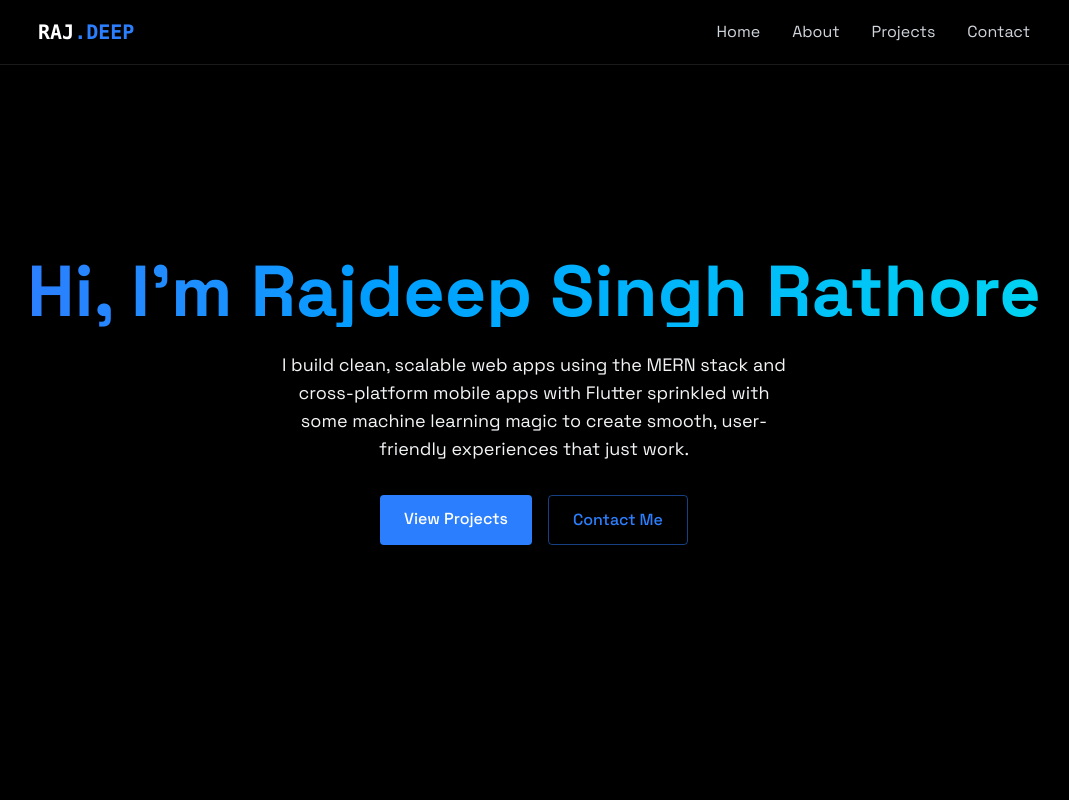
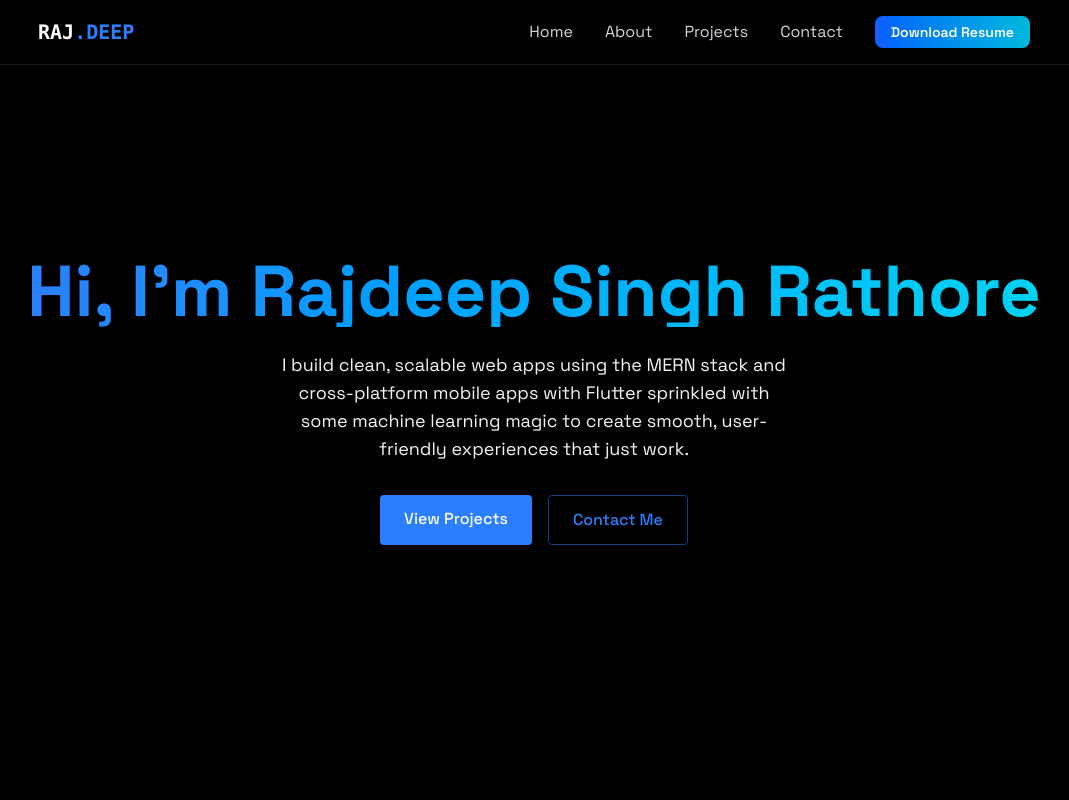
Before and after one commit to RathoreRajdeep/portfolio-0, a React (Vite) app: page / in a window 1280 px wide. Shown: the top 800 px of the page, without its empty margins (106-1175 px from the left). Built offline with nearby package versions, Linux system fonts and the light colour scheme.

Commit message:
Added resume

```diff
--- a/src/components/Navbar.jsx
+++ b/src/components/Navbar.jsx
@@ -4,13 +4,13 @@ export const Navbar = ({ menuOpen, setMenuOpen }) => {
   useEffect(() => {
     document.body.style.overflow = menuOpen ? "hidden" : "";
   }, [menuOpen]);
+
   return (
     <nav className="fixed top-0 w-full z-40 bg-[rgba(10, 10, 10, 0.8)] backdrop-blur-lg border-b border-white/10 shadow-lg">
       <div className="max-w-5xl mx-auto px-4">
         <div className="flex justify-between items-center h-16">
           <a href="#home" className="font-mono text-xl font-bold text-white">
-            {" "}
-            RAJ<span className="text-blue-500">.DEEP</span>{" "}
+            RAJ<span className="text-blue-500">.DEEP</span>
           </a>
 
           <div
@@ -21,33 +21,27 @@ export const Navbar = ({ menuOpen, setMenuOpen }) => {
           </div>
 
           <div className="hidden md:flex items-center space-x-8">
-            <a
-              href="#home"
-              className="text-gray-300 hove:text-white transition-colors"
-            >
-              {" "}
+            <a href="#home" className="text-gray-300 hover:text-white transition-colors">
               Home
             </a>
+            <a href="#about" className="text-gray-300 hover:text-white transition-colors">
+              About
+            </a>
+            <a href="#projects" className="text-gray-300 hover:text-white transition-colors">
+              Projects
+            </a>
+            <a href="#contact" className="text-gray-300 hover:text-white transition-colors">
+              Contact
+            </a>
+
+            {/* Download Resume Button */}
             <a
-              href="#about"
-              className="text-gray-300 hove:text-white transition-colors"
+              href="https://drive.google.com/uc?export=download&id=12hD96NWoDUiRKnOi_HU2bYjCXiAfaoSl"
+              target="_blank"
+              rel="noopener noreferrer"
+              className="bg-gradient-to-r from-blue-600 to-cyan-500 text-white py-1.5 px-4 rounded-lg text-sm font-semibold shadow hover:from-blue-700 hover:to-cyan-600 transition-all"
             >
-              {" "}
-              About{" "}
-            </a>
-            <a
-              href="#projects"
-              className="text-gray-300 hove:text-white transition-colors"
-            >
-              {" "}
-              Projects{" "}
-            </a>
-            <a
-              href="#contact"
-              className="text-gray-300 hove:text-white transition-colors"
-            >
-              {" "}
-              Contact{" "}
+              Download Resume
             </a>
           </div>
         </div>
--- a/src/components/sections/About.jsx
+++ b/src/components/sections/About.jsx
@@ -116,6 +116,7 @@ export const About = () => {
                 <li>Relevant Coursework: Data Structures, Web Development, Android Development, Operating System, Database Management, Computer Networks, Cloud Computing</li>
               </ul>
             </div>
+
             {/* <div className="p-6 rounded-xl border-white/10 border hover:-translate-y-1 transition-all">
               <h3 className="text-xl font-bold mb-4">💼 Work Experience</h3>
               <div className="space-y-4 text-gray-300">
```
